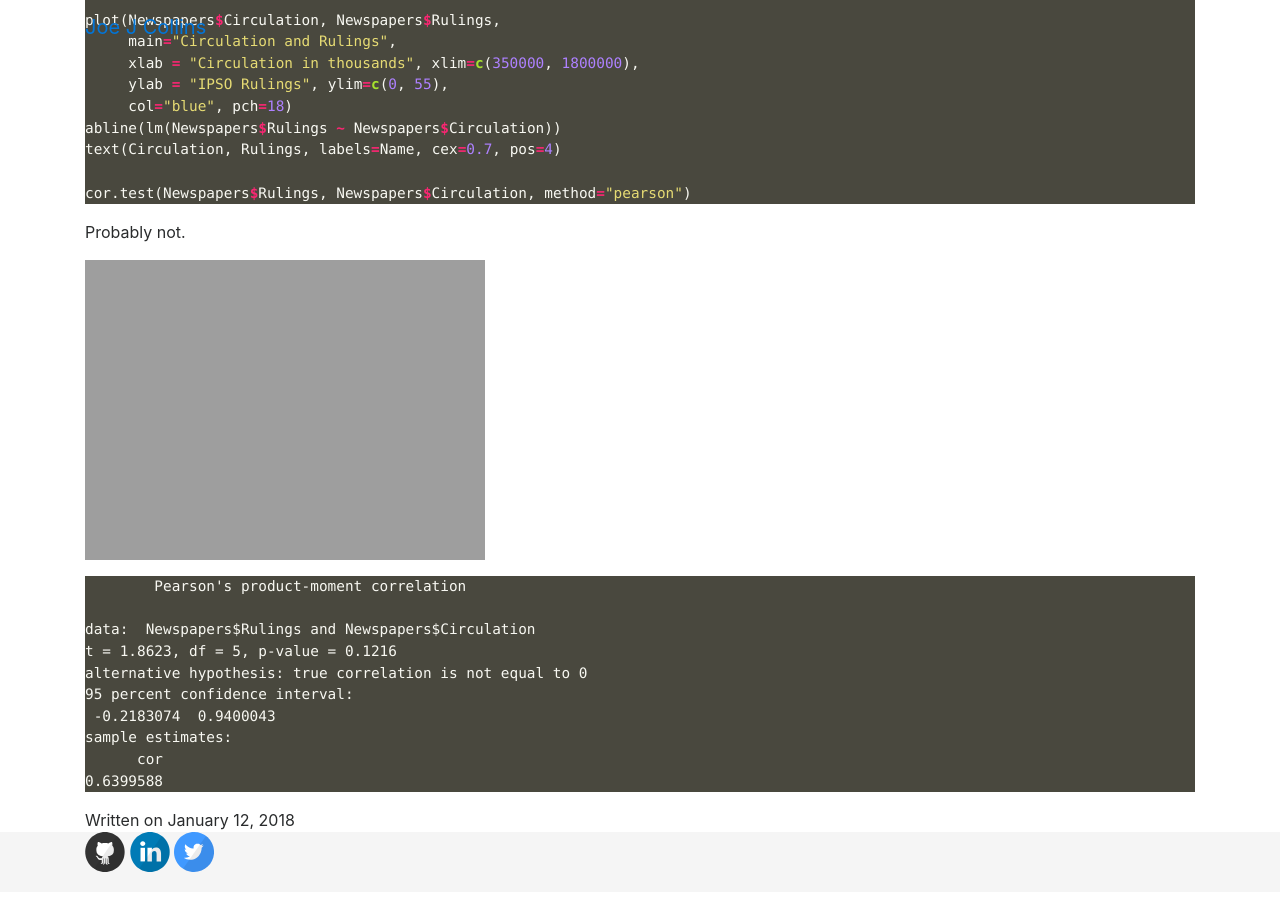
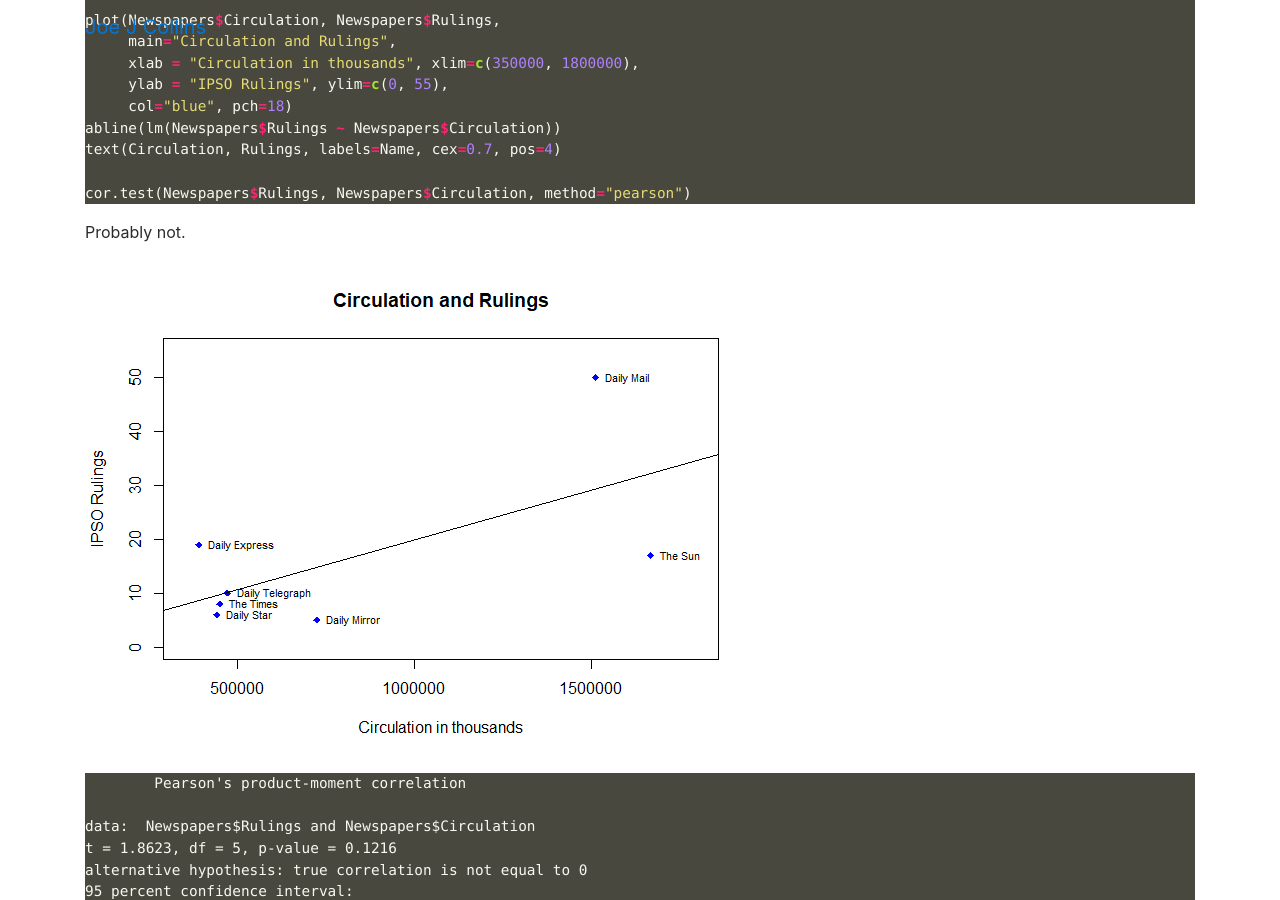
Before and after one commit to joejcollins/joejcollins.github.io, a Jekyll site: the page built from _posts/2018-01-12-circulation-and-inaccuracy.md, in a window 1280 px wide and 900 px high, scrolled down 320 px. Built offline with Jekyll 4.4.1, drawn with Linux system fonts in a browser that asks for light colours; nearby versions of some CDN libraries.

Commit message:
Fixed image

```diff
--- a/_posts/2018-01-12-circulation-and-inaccuracy.md
+++ b/_posts/2018-01-12-circulation-and-inaccuracy.md
@@ -26,7 +26,7 @@
 
 Probably not.
 
-![Scatter of Circulation and Rulings]({{ site.url }}/assets/circulation-and-inaccuracy)
+![Scatter of Circulation and Rulings]({{ site.url }}/assets/circulation-and-inaccuracy.png)
 
     	Pearson's product-moment correlation
 
```
Also changed, not shown: _drafts/2018-03-30-map-my-trees.md (renamed from _posts/2018-03-30-map-my-trees.md).
